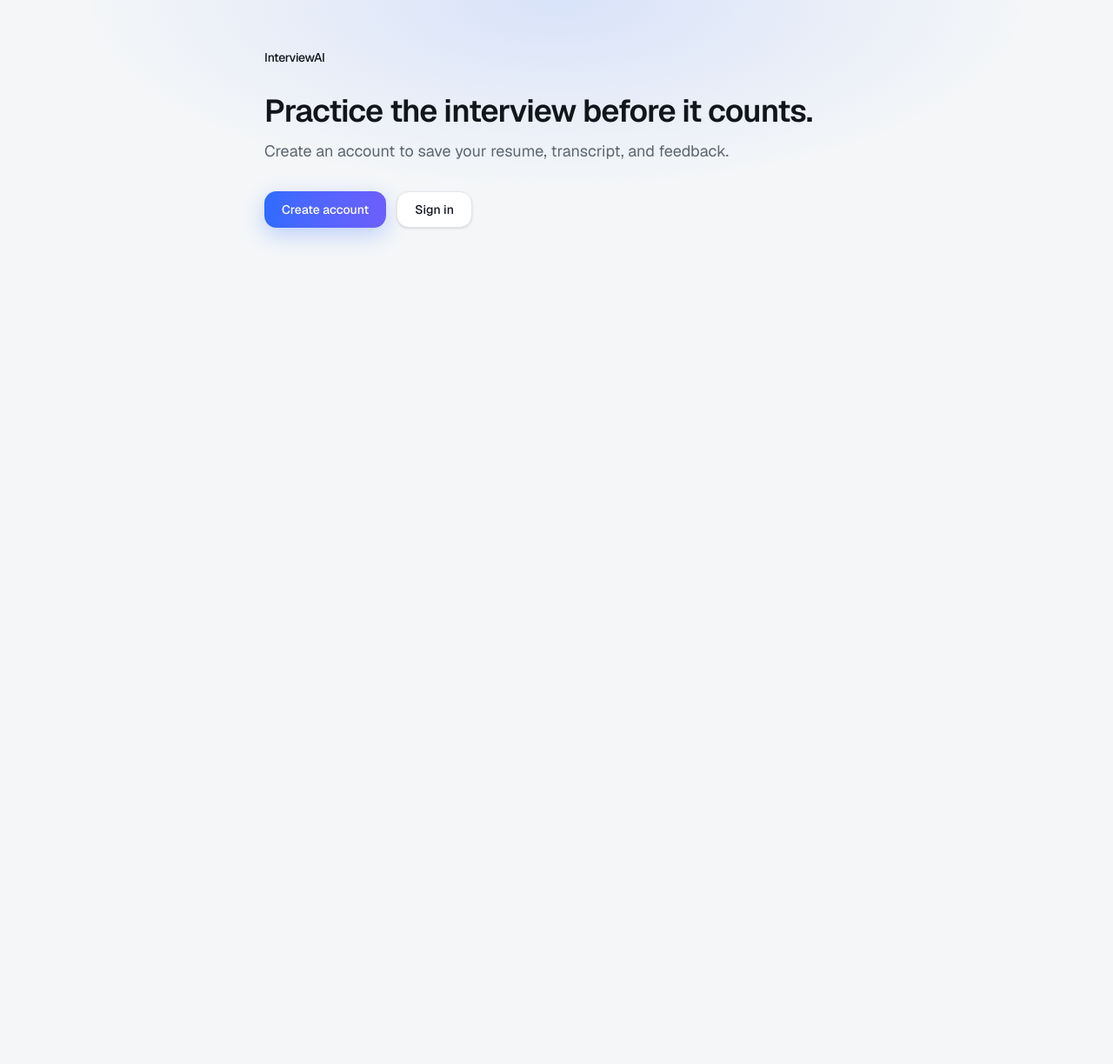
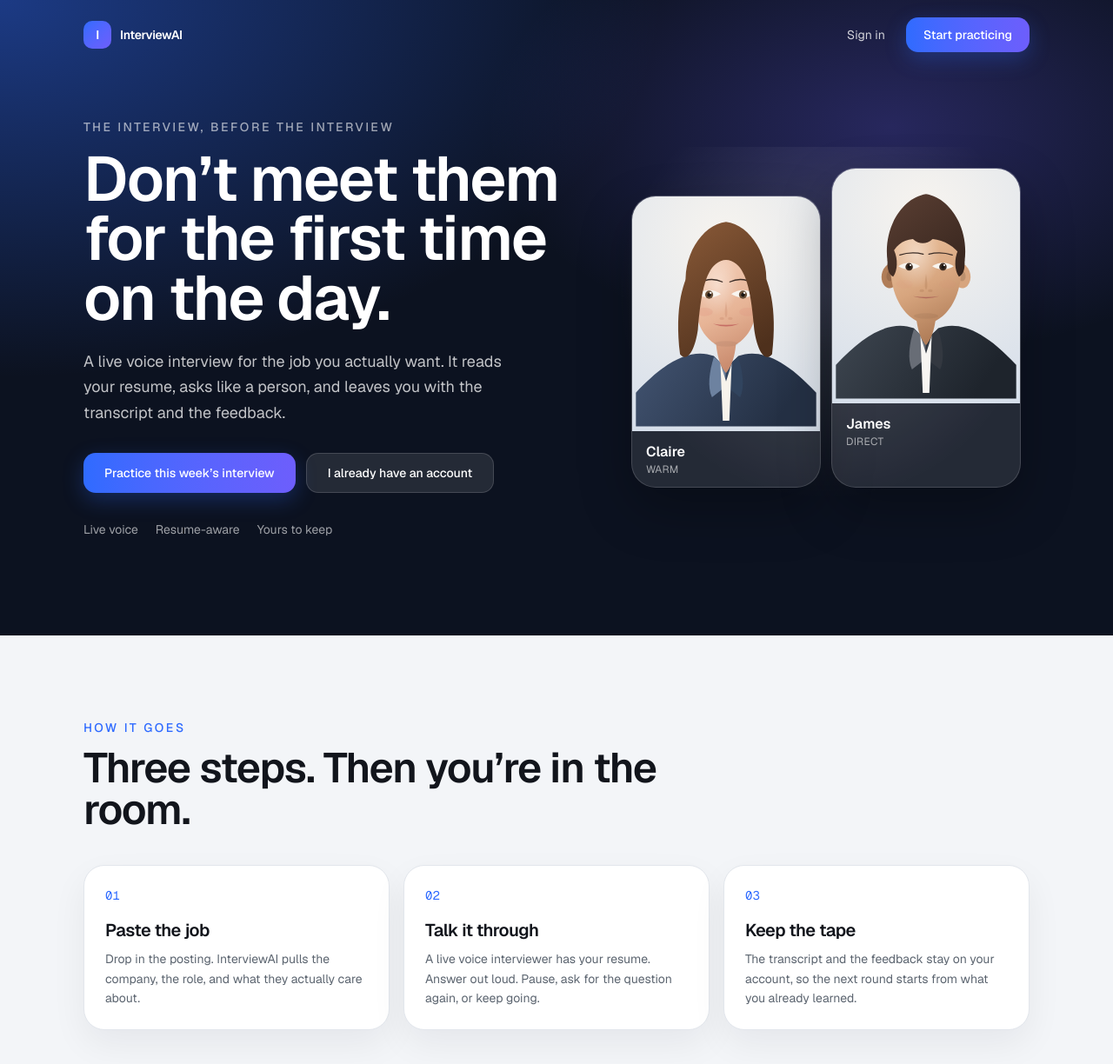
Before and after one commit to DavidCelesti176/InterviewAI, a Next.js app: page / in a window 1280 px wide. Shown: the top 1224 px of the page at 87% size. Before the commit the page ends 800 px from the top, so only its background shows below. Built offline with nearby package versions, Linux system fonts and the light colour scheme; no server answers.

Commit message:
Replace the welcome screen with a branded page people can send to a friend.
Co-authored-by: Cursor <cursoragent@cursor.com>

```diff
--- a/src/app/page.tsx
+++ b/src/app/page.tsx
@@ -1,4 +1,11 @@
+import type { Metadata } from "next";
+
 import { HomeEntry } from "@/components/account/home-entry";
+
+export const metadata: Metadata = {
+  title: "InterviewAI — Practice the interview before it counts",
+  description: "A live voice interview for the job you want. It reads your resume, asks like a person, and keeps the transcript and the feedback.",
+};
 
 export default function Home() {
   return <HomeEntry />;
--- a/src/components/account/home-entry.tsx
+++ b/src/components/account/home-entry.tsx
@@ -1,15 +1,37 @@
 "use client";
 
+import Link from "next/link";
 import { useRouter } from "next/navigation";
-import { useEffect } from "react";
+import { useEffect, useState } from "react";
 
-import { PageShell } from "@/components/interview/page-shell";
-import { ButtonLink } from "@/components/ui/button";
+import { AnimatedInterviewer } from "@/components/interview/avatar/animated-interviewer";
+import { interviewerProfiles } from "@/components/interview/avatar/profile";
+import { Button, ButtonLink } from "@/components/ui/button";
 import { useAuth } from "@/contexts/auth-context";
+
+const steps = [
+  {
+    number: "01",
+    title: "Paste the job",
+    body: "Drop in the posting. InterviewAI pulls the company, the role, and what they actually care about.",
+  },
+  {
+    number: "02",
+    title: "Talk it through",
+    body: "A live voice interviewer has your resume. Answer out loud. Pause, ask for the question again, or keep going.",
+  },
+  {
+    number: "03",
+    title: "Keep the tape",
+    body: "The transcript and the feedback stay on your account, so the next round starts from what you already learned.",
+  },
+];
 
 export function HomeEntry() {
   const { ready, user } = useAuth();
   const router = useRouter();
+  const [shareNote, setShareNote] = useState("");
+  const [shareLink, setShareLink] = useState("");
 
   useEffect(() => {
     if (ready && user) router.replace("/dashboard");
@@ -19,18 +41,207 @@ export function HomeEntry() {
     return <div className="min-h-dvh" aria-hidden="true" />;
   }
 
+  async function share() {
+    const url = window.location.origin;
+    const text = "Practice the interview before it counts.";
+    if (typeof navigator.share === "function") {
+      try {
+        await navigator.share({ title: "InterviewAI", text, url });
+        setShareNote("Shared.");
+        return;
+      } catch (error) {
+        if (error instanceof DOMException && error.name === "AbortError") return;
+      }
+    }
+    try {
+      await navigator.clipboard.writeText(url);
+      setShareLink("");
+      setShareNote("Link copied.");
+    } catch {
+      setShareLink(url);
+      setShareNote("");
+    }
+  }
+
   return (
-    <PageShell>
-      <header className="flex flex-col gap-3">
-        <h1 className="text-4xl font-semibold tracking-tight">Practice the interview before it counts.</h1>
-        <p className="text-lg text-muted">Create an account to save your resume, transcript, and feedback.</p>
+    <div className="min-h-dvh bg-[#f3f5f8] text-foreground">
+      <header className="relative overflow-hidden bg-room text-white">
+        <div
+          className="pointer-events-none absolute inset-0 bg-[radial-gradient(ellipse_at_top_left,rgba(47,107,255,0.45),transparent_42%),radial-gradient(ellipse_at_80%_20%,rgba(109,94,252,0.28),transparent_32%)]"
+          aria-hidden="true"
+        />
+        <div className="relative mx-auto flex w-full max-w-6xl items-center justify-between gap-4 px-5 py-5 sm:px-8">
+          <Link href="/" className="flex items-center gap-2.5 text-sm font-semibold tracking-tight">
+            <Mark />
+            InterviewAI
+          </Link>
+          <nav className="flex items-center gap-2 sm:gap-3">
+            <Link href="/login" className="rounded-[12px] px-3 py-2 text-sm text-white/80 hover:text-white">
+              Sign in
+            </Link>
+            <ButtonLink href="/signup" className="px-4">
+              Start practicing
+            </ButtonLink>
+          </nav>
+        </div>
+
+        <div className="relative mx-auto grid w-full max-w-6xl items-center gap-12 px-5 pt-8 pb-20 sm:px-8 sm:pt-14 sm:pb-28 lg:grid-cols-[1.1fr_0.9fr]">
+          <div>
+            <p className="text-sm font-medium tracking-[0.18em] text-white/60 uppercase">The interview, before the interview</p>
+            <h1 className="mt-4 max-w-xl text-5xl leading-[0.95] font-semibold tracking-tight sm:text-7xl">
+              Don’t meet them for the first time on the day.
+            </h1>
+            <p className="mt-6 max-w-lg text-lg leading-relaxed text-white/75">
+              A live voice interview for the job you actually want. It reads your resume, asks like a person, and leaves you with the transcript and the feedback.
+            </p>
+            <div className="mt-8 flex flex-col gap-3 sm:flex-row">
+              <ButtonLink href="/signup" className="px-6 py-3 text-base">
+                Practice this week’s interview
+              </ButtonLink>
+              <ButtonLink href="/login" variant="room" className="px-6 py-3 text-base">
+                I already have an account
+              </ButtonLink>
+            </div>
+            <ul className="mt-8 flex flex-wrap gap-x-5 gap-y-2 text-sm text-white/60">
+              <li>Live voice</li>
+              <li>Resume-aware</li>
+              <li>Yours to keep</li>
+            </ul>
+          </div>
+          <PortraitPair />
+        </div>
       </header>
-      <div className="flex flex-wrap gap-3">
-        <ButtonLink href="/signup">Create account</ButtonLink>
-        <ButtonLink href="/login" variant="secondary">
-          Sign in
-        </ButtonLink>
-      </div>
-    </PageShell>
+
+      <main>
+        <section className="mx-auto w-full max-w-6xl px-5 py-16 sm:px-8 sm:py-24">
+          <div className="max-w-2xl">
+            <p className="text-sm font-medium tracking-[0.18em] text-accent uppercase">How it goes</p>
+            <h2 className="mt-3 text-3xl font-semibold tracking-tight sm:text-5xl">Three steps. Then you’re in the room.</h2>
+          </div>
+          <ol className="mt-10 grid gap-4 md:grid-cols-3">
+            {steps.map((step) => (
+              <li key={step.number} className="rounded-[24px] border border-line bg-card p-6 shadow-[var(--shadow-card)]">
+                <p className="font-mono text-sm text-accent">{step.number}</p>
+                <h3 className="mt-4 text-xl font-semibold tracking-tight">{step.title}</h3>
+                <p className="mt-2 text-sm leading-relaxed text-muted">{step.body}</p>
+              </li>
+            ))}
+          </ol>
+        </section>
+
+        <section className="border-y border-line bg-white">
+          <div className="mx-auto grid w-full max-w-6xl items-center gap-10 px-5 py-16 sm:px-8 sm:py-24 lg:grid-cols-[0.9fr_1.1fr]">
+            <div>
+              <p className="text-sm font-medium tracking-[0.18em] text-accent uppercase">Who’s across the table</p>
+              <h2 className="mt-3 text-3xl font-semibold tracking-tight sm:text-5xl">Pick the interviewer. Hear yourself answer.</h2>
+              <p className="mt-4 max-w-md text-base leading-relaxed text-muted">
+                Claire keeps it warm. James keeps it straight. Same job, same resume, two different rooms — so you find out which version of you shows up.
+              </p>
+            </div>
+            <div className="grid grid-cols-2 gap-4">
+              {interviewerProfiles.map((profile) => (
+                <figure key={profile.id} className="overflow-hidden rounded-[24px] border border-line bg-card">
+                  <div className="aspect-[4/5] bg-[radial-gradient(circle_at_50%_18%,#f7f4ef,#d5deea)]">
+                    <AnimatedInterviewer id={`home-${profile.id}`} look={profile.look} label={profile.name} />
+                  </div>
+                  <figcaption className="px-4 py-4">
+                    <p className="font-semibold">{profile.name}</p>
+                    <p className="text-xs font-medium tracking-wide text-accent uppercase">{profile.styleLabel}</p>
+                    <p className="mt-1 text-sm text-muted">{profile.shortDescription}</p>
+                  </figcaption>
+                </figure>
+              ))}
+            </div>
+          </div>
+        </section>
+
+        <section className="mx-auto w-full max-w-6xl px-5 py-16 sm:px-8 sm:py-24">
+          <div className="overflow-hidden rounded-[32px] bg-room px-6 py-12 text-white sm:px-12 sm:py-16">
+            <p className="max-w-3xl text-4xl leading-[1.05] font-semibold tracking-tight sm:text-6xl">
+              Know someone with an interview this week?
+            </p>
+            <p className="mt-4 max-w-xl text-lg text-white/70">Send them the room. They can practice before it counts.</p>
+            <div className="mt-8 flex flex-col gap-3 sm:flex-row">
+              <Button type="button" variant="secondary" className="bg-white" onClick={() => void share()}>
+                {shareNote === "Link copied." || shareNote === "Shared." ? shareNote : "Share InterviewAI"}
+              </Button>
+              <ButtonLink href="/signup" className="px-6">
+                Start practicing
+              </ButtonLink>
+            </div>
+            {shareLink ? (
+              <label className="mt-5 block text-sm text-white/70">
+                Copy this link
+                <input
+                  readOnly
+                  value={shareLink}
+                  className="mt-2 w-full rounded-[14px] border border-white/15 bg-white/10 px-4 py-3 text-white"
+                  onFocus={(event) => event.currentTarget.select()}
+                />
+              </label>
+            ) : null}
+            <p className="sr-only" role="status">
+              {shareNote}
+            </p>
+          </div>
+        </section>
+      </main>
+
+      <footer className="border-t border-line">
+        <div className="mx-auto flex w-full max-w-6xl flex-col gap-3 px-5 py-8 text-sm text-muted sm:flex-row sm:items-center sm:justify-between sm:px-8">
+          <p>InterviewAI</p>
+          <div className="flex gap-4">
+            <Link href="/login" className="hover:text-foreground">
+              Sign in
+            </Link>
+            <Link href="/signup" className="hover:text-foreground">
+              Create an account
+            </Link>
+          </div>
+        </div>
+      </footer>
+    </div>
   );
 }
+
+function PortraitPair() {
+  const claire = interviewerProfiles.find((profile) => profile.id === "claire") ?? interviewerProfiles[0];
+  const james = interviewerProfiles.find((profile) => profile.id === "james") ?? interviewerProfiles[1];
+  return (
+    <div className="relative mx-auto w-full max-w-md">
+      <div className="absolute -inset-6 rounded-[40px] bg-[radial-gradient(circle_at_50%_40%,rgba(255,255,255,0.16),transparent_68%)]" aria-hidden="true" />
+      <div className="relative grid grid-cols-2 gap-3">
+        <Portrait profile={claire} featured />
+        <Portrait profile={james} />
+      </div>
+    </div>
+  );
+}
+
+function Portrait({
+  profile,
+  featured = false,
+}: {
+  profile: (typeof interviewerProfiles)[number];
+  featured?: boolean;
+}) {
+  return (
+    <figure className={`overflow-hidden rounded-[28px] border border-white/15 bg-white/10 shadow-[0_24px_60px_rgba(0,0,0,0.28)] ${featured ? "mt-8" : ""}`}>
+      <div className="aspect-[4/5] bg-[radial-gradient(circle_at_50%_18%,#f7f4ef,#d5deea)]">
+        <AnimatedInterviewer id={`hero-${profile.id}`} look={profile.look} label={profile.name} />
+      </div>
+      <figcaption className="px-4 py-3 text-white">
+        <p className="font-semibold">{profile.name}</p>
+        <p className="text-xs tracking-wide text-white/60 uppercase">{profile.styleLabel}</p>
+      </figcaption>
+    </figure>
+  );
+}
+
+function Mark() {
+  return (
+    <span className="flex size-8 items-center justify-center rounded-[10px] bg-gradient-to-br from-accent to-violet text-sm font-semibold text-white">
+      I
+    </span>
+  );
+}
```
